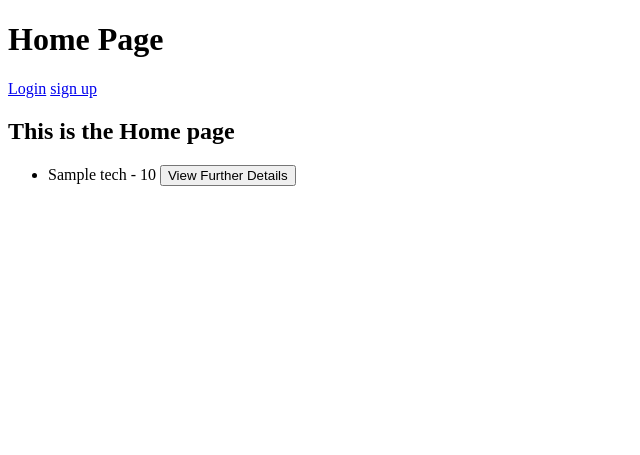
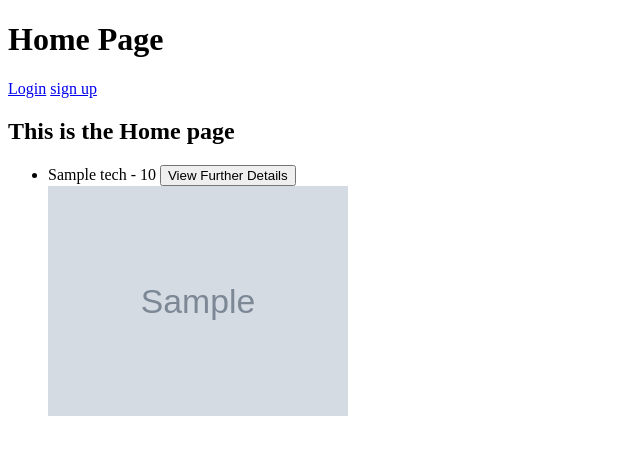
Before and after one commit to omerazhar2004/E-Commerce-Website-Full-Stack-Development, a Python web app: template website/templates/home.html in a window 1280 px wide. Shown: the top 455 px of the page, without its empty margins (0-640 px from the left). Run offline with Jinja, Linux system fonts and the light colour scheme; the template is opened without the code that fills it: most values are stand-ins (such as "Sample title", 1, 10 or a date in 2020); grey boxes marked "Sample" are stand-in pictures; some libraries are stand-ins or nearby versions.

Commit message:
improved html

```diff
--- a/website/templates/home.html
+++ b/website/templates/home.html
@@ -6,6 +6,7 @@
 <ul>
     {% for tech in technologies %}
         <li>{{ tech.name }} - {{ tech.price }} <button onclick="window.location.href='/tech/{{ tech.id }}'">View Further Details</button> </li>
+        <img src="{{ tech.img_loc }}" alt="{{ tech.name }}" width="300" height="230">
     {% endfor %}
 </ul>
 {% endblock %}
```
Also changed, not shown: StoreItems.py (deleted, +0 -39 lines), website/auth.py (+8 -2 lines), instance/dataStore.db.
